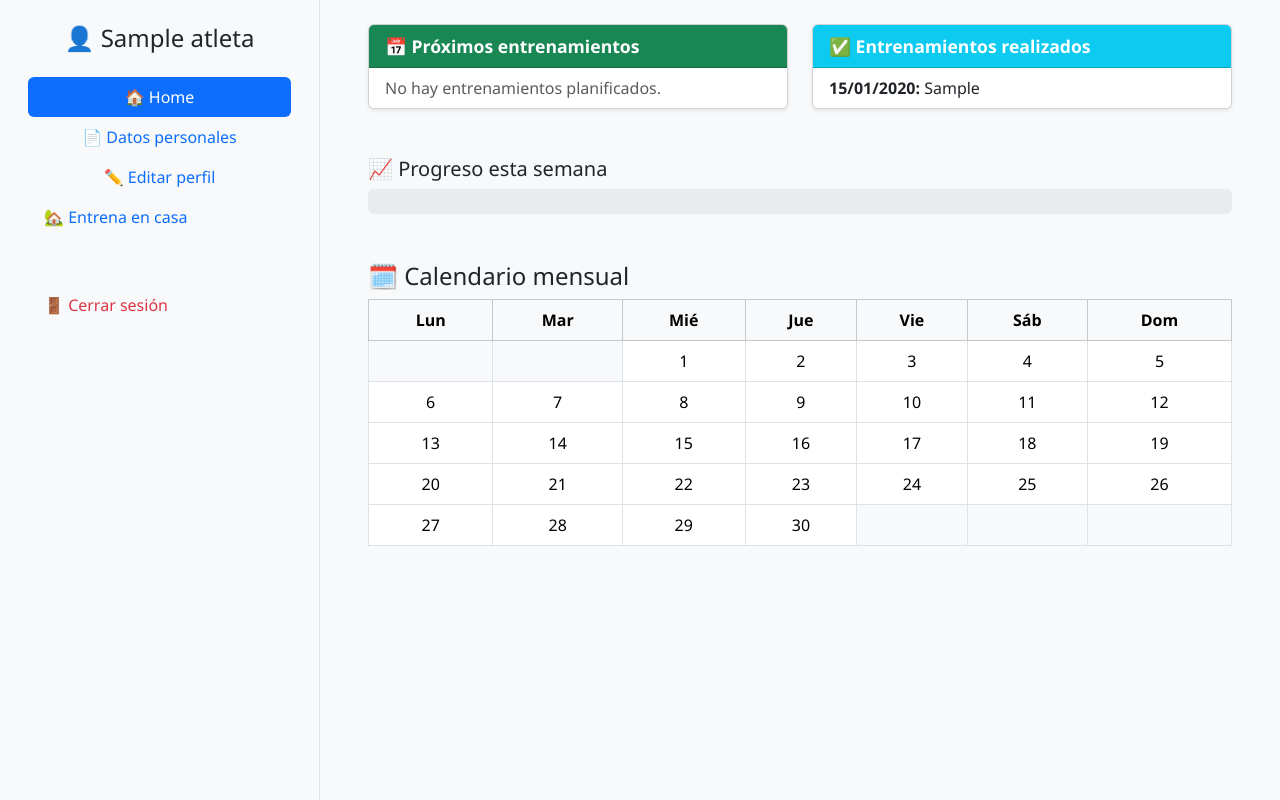
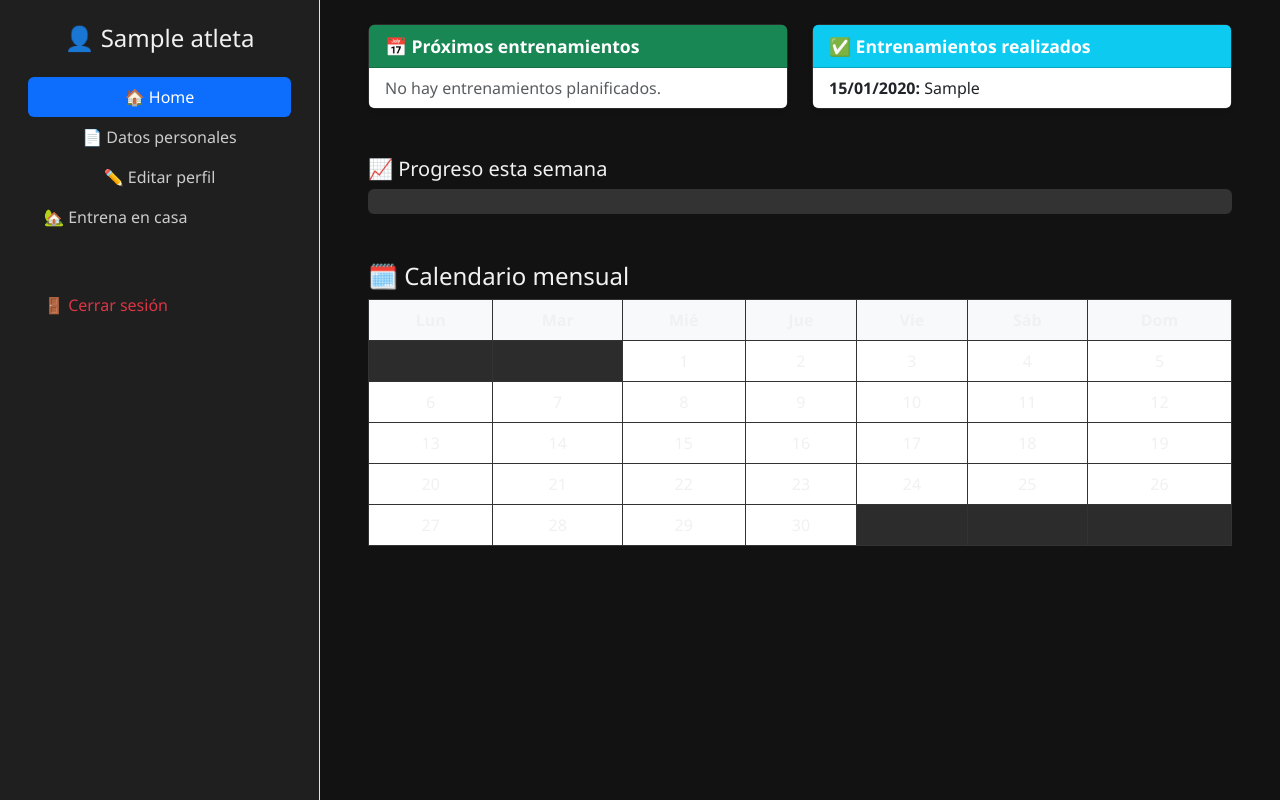
Before and after one commit to Leon555555/vir, a Flask app: page /perfil/1 in a window 1280 px wide. Run offline with Flask 3, Linux system fonts and the light colour scheme; tables that the repository leaves empty hold one stand-in row (values such as "Sample post").

Commit message:
Estilo moderno con fondo negro para interfaz deportiva

```diff
--- a/app/static/css/styles.css
+++ b/app/static/css/styles.css
@@ -1,65 +1,108 @@
+/* Fondo oscuro general */
 body {
-    background-color: #f8f9fa;
+  background-color: #121212;
+  color: #f1f1f1;
   font-family: 'Segoe UI', sans-serif;
 }
 
+/* Tarjetas */
+.card {
+  background-color: #1e1e1e;
+  border: 1px solid #2a2a2a;
+  border-radius: 8px;
+}
+
 .card-header {
+  background-color: #0d6efd;
+  color: white;
   font-weight: bold;
   font-size: 1.1em;
 }
 
+/* Progreso semanal */
 .progress {
   height: 25px;
+  background-color: #333;
 }
 
 .progress-bar {
   font-weight: bold;
+  background-color: #28a745;
 }
 
-  .calendar {
-    border: 1px solid #dee2e6;
-    border-radius: 5px;
-    overflow: hidden;
+/* Calendario */
+table.table {
+  background-color: #1e1e1e;
+  border-color: #333;
 }
 
-  .calendar-header {
+.table-bordered th,
+.table-bordered td {
+  border: 1px solid #333;
+  color: #f1f1f1;
+}
+
+/* Celdas del calendario */
+td.bg-light {
+  background-color: #2c2c2c !important;
+}
+
+td.bg-success {
+  background-color: #198754 !important;
+}
+
+td.text-white {
+  color: white !important;
+}
+
+td.fw-bold {
+  font-weight: bold !important;
+}
+
+/* Sidebar */
+.bg-light {
+  background-color: #1f1f1f !important;
+}
+
+.nav-link {
+  color: #ccc;
+}
+
+.nav-link.active,
+.nav-link:hover {
+  background-color: #0d6efd !important;
+  color: white !important;
+}
+
+/* Inputs y formularios */
+.form-control {
+  background-color: #2a2a2a;
+  color: #f1f1f1;
+  border: 1px solid #444;
+}
+
+.form-control:focus {
+  background-color: #2a2a2a;
+  color: white;
+  border-color: #0d6efd;
+}
+
+label {
+  color: #ddd;
+}
+
+/* Botones */
+.btn-primary {
+  background-color: #0d6efd;
+  border-color: #0d6efd;
+}
+
+.btn-outline-primary {
+  color: #0d6efd;
+  border-color: #0d6efd;
+}
+
+.btn-outline-primary:hover {
   background-color: #0d6efd;
   color: white;
-    padding: 10px;
-    text-align: center;
-    font-weight: bold;
 }
-
-  .calendar-table {
-    width: 100%;
-    border-collapse: collapse;
-  }
-
-  .calendar-table th,
-  .calendar-table td {
-    padding: 10px;
-    border: 1px solid #dee2e6;
-    vertical-align: top;
-  }
-
-  .day.planificado {
-    background-color: #d1e7dd;
-    font-weight: bold;
-  }
-
-  .day.realizado {
-    background-color: #0d6efd;
-    color: white;
-    font-weight: bold;
-  }
-
-  .day.no-realizado {
-    background-color: #f8f9fa;
-    color: #6c757d;
-  }
-
-  .day .tooltip {
-    font-size: 0.75em;
-    margin-top: 4px;
-    color: #555;
-  }
```
Lines whose indentation alone changed are shown as unchanged.
